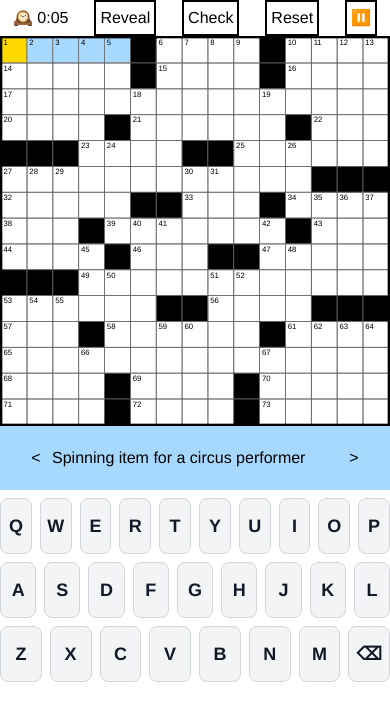
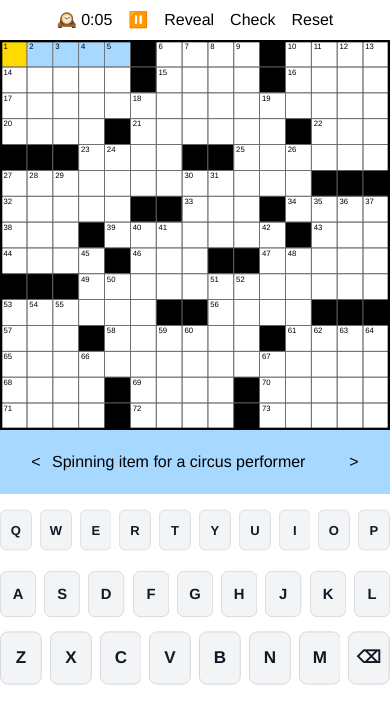
Before and after one commit to gabspeck/crossword-app, a SvelteKit app: page / in a window 390 px wide. Shown: the top 724 px of the page. Built offline with nearby package versions, Linux system fonts and the light colour scheme.

Commit message:
on-screen keyboard and better top bar button layout

```diff
--- a/src/components/OnScreenKeyboard.svelte
+++ b/src/components/OnScreenKeyboard.svelte
@@ -20,9 +20,12 @@
 	{#each rows as row}
 		<div class="flex justify-center gap-2">
 			{#each row.split('') as key}
-				<button
-					class="w-11 h-14 rounded-lg border border-gray-300 bg-gray-100 text-gray-900 font-semibold text-lg leading-tight cursor-pointer transition-all duration-150 ease-in-out hover:bg-gray-200 active:translate-y-px focus:outline focus:outline-2 focus:outline-indigo-600 focus:outline-offset-2"
-					type="button"
+				<svg
+					class="w-11 h-14 cursor-pointer focus:outline focus:outline-2 focus:outline-indigo-600 focus:outline-offset-2"
+					viewBox="0 0 44 56"
+					role="button"
+					tabindex="0"
+					aria-label={keyName(key)}
 					on:pointerdown={() => handlePress(keyName(key))}
 					on:keydown={(e) => {
 						if ((e.key === 'Enter' || e.key === ' ') && !e.repeat) {
@@ -30,10 +33,26 @@
 							handlePress(keyName(key));
 						}
 					}}
-					aria-label={key}
 				>
-					{key}
-				</button>
+					<rect
+						x="0.5"
+						y="0.5"
+						width="43"
+						height="55"
+						rx="8"
+						class="fill-gray-100 stroke-gray-300 hover:fill-gray-200"
+						stroke-width="1"
+					/>
+					<text
+						x="50%"
+						y="50%"
+						text-anchor="middle"
+						dominant-baseline="central"
+						class="font-semibold text-lg fill-gray-900"
+					>
+						{key}
+					</text>
+				</svg>
 			{/each}
 		</div>
 	{/each}
--- a/src/components/PopupMenu.svelte
+++ b/src/components/PopupMenu.svelte
@@ -1,16 +1,15 @@
 <script lang="ts">
-
 	import { onDestroy, onMount } from 'svelte';
 	import { browser } from '$app/environment';
 
 	type MenuItem = {
-		label: string
-		callback: () => void
-	}
+		label: string;
+		callback: () => void;
+	};
 	type MenuProps = {
-		label: string
-		items: MenuItem[]
-	}
+		label: string;
+		items: MenuItem[];
+	};
 
 	let isOpen = $state(false);
 	let menuRef: HTMLElement;
@@ -35,14 +34,15 @@
 			document.removeEventListener('click', closeMenu);
 		}
 	});
-
 </script>
 
 <div class="relative inline-block">
-	<button class="border-2 border-black p-1" onclick={toggleOpen} bind:this={menuRef}>{label}</button>
+	<button onclick={toggleOpen} bind:this={menuRef}>{label}</button>
 	{#if isOpen}
-		<div tabindex="-1"
-				 class="absolute left-0 mt-2 w-48 bg-white shadow-lg rounded-md py-1 ring-1 ring-black ring-opacity-5 z-10">
+		<div
+			tabindex="-1"
+			class="absolute left-0 mt-2 w-48 bg-white shadow-lg rounded-md py-1 ring-1 ring-black ring-opacity-5 z-10"
+		>
 			{#each items as item}
 				<button class="block w-full text-left px-4 py-2 hover:bg-gray-100" onclick={item.callback}>
 					{item.label}
--- a/src/routes/+page.svelte
+++ b/src/routes/+page.svelte
@@ -40,7 +40,7 @@
 
 	const currentTile: NonBlankTile = $derived(tiles[currentTileIndex]) as NonBlankTile;
 	const currentClue: Clue = $derived(puzzle.clues[currentTile.clues[currentDirection]]);
-	const solved = $derived(!tiles.some(t => !t.isBlank && t.guess !== t.answer));
+	const solved = $derived(!tiles.some((t) => !t.isBlank && t.guess !== t.answer));
 	let assistanceUsed = $state(false);
 
 	const gridSideLength = 500;
@@ -48,7 +48,7 @@
 	const marginOffset = gridStrokeWidth / 2;
 	const cellSide = gridSideLength / puzzle.dimensions.cols;
 
-	const cellX = (idx: number) => ((idx % puzzle.dimensions.cols) * cellSide) + marginOffset;
+	const cellX = (idx: number) => (idx % puzzle.dimensions.cols) * cellSide + marginOffset;
 	const cellY = (idx: number) => Math.floor(idx / puzzle.dimensions.cols) * cellSide + marginOffset;
 
 	$effect(() => {
@@ -56,7 +56,7 @@
 	});
 
 	$effect(() => {
-		if (!assistanceUsed && currentTile.check || currentTile.revealed) {
+		if ((!assistanceUsed && currentTile.check) || currentTile.revealed) {
 			assistanceUsed = true;
 		}
 	});
@@ -76,7 +76,10 @@
 	});
 
 	const onTileKeyDown = (eventOrKey: KeyboardEvent | string, tile: NonBlankTile) => {
-		const [ev, key] = typeof eventOrKey === 'string' ? [null, eventOrKey.toUpperCase()] : [eventOrKey, eventOrKey.key.toUpperCase()];
+		const [ev, key] =
+			typeof eventOrKey === 'string'
+				? [null, eventOrKey.toUpperCase()]
+				: [eventOrKey, eventOrKey.key.toUpperCase()];
 		const uncheckedTile = tile.guess && tile.check !== 'correct';
 		switch (key) {
 			case 'TAB':
@@ -93,8 +96,13 @@
 				if (uncheckedTile) {
 					tile.check = null;
 					tile.guess = '';
-				} else if ((currentDirection === 'across' && currentColIndex > 0) || (currentRowIndex > 0)) {
-					const prevTileIndex = currentDirection === 'across' ? Math.max(currentTileIndex - 1, 0) : (currentTileIndex - puzzle.dimensions.rows < 0 ? currentTileIndex : currentTileIndex - puzzle.dimensions.rows);
+				} else if ((currentDirection === 'across' && currentColIndex > 0) || currentRowIndex > 0) {
+					const prevTileIndex =
+						currentDirection === 'across'
+							? Math.max(currentTileIndex - 1, 0)
+							: currentTileIndex - puzzle.dimensions.rows < 0
+								? currentTileIndex
+								: currentTileIndex - puzzle.dimensions.rows;
 					if (prevTileIndex !== currentTileIndex && !tiles[prevTileIndex].isBlank) {
 						if (tiles[prevTileIndex].check !== 'correct') {
 							tiles[prevTileIndex].check = null;
@@ -225,7 +233,7 @@
 		}
 	};
 	const revealClue = () => {
-		currentClue.tiles.forEach(tileNumber => {
+		currentClue.tiles.forEach((tileNumber) => {
 			revealTile(tiles[tileNumber]);
 		});
 	};
@@ -291,84 +299,114 @@
 	onMount(() => {
 		startTimer();
 	});
+</script>
 
-</script>
 <main class="flex justify-center fixed">
 	<div class="flex flex-col w-screen h-[100dvh] max-w-screen-2xl overflow-hidden">
-		<div class="flex flex-row items-center justify-around lg:justify-start">
+		<div class="flex flex-col overflow-hidden">
+			<div class="flex lg:flex-auto flex-col justify-center items-center">
+				<div class="flex flex-row items-center lg:justify-start py-2 gap-4 mx-auto">
 					<p>🕰️ {formatDuration(secondsSpent)}</p>
-			<PopupMenu label="Reveal" items={[
-					{label: 'Letter', callback: () => revealTile(currentTile)},
-					{label: 'Word', callback: () => revealClue()},
-					{label: 'Puzzle', callback: () => revealPuzzle()}
-					]} />
-			<PopupMenu label="Check" items={[
-				{label:"Letter", callback: () => checkTile(currentTile)},
-				{label:"Word", callback: () => checkClue(currentClue)},
-				{label:"Puzzle", callback: () => checkGrid()},
-			]} />
-			<button class="border-2 border-black p-1"
-							onclick={resetPuzzle}>Reset
+					<button class:invisible={solved} class="hover:bg-slate-300" onclick={toggleTimer}
+						>{paused ? '▶️' : '⏸️'}
 					</button>
-			<button class="border-2 border-black p-1"
-							class:invisible={solved}
-							onclick={toggleTimer}>{paused ? '▶️' : '⏸️'}
-			</button>
+					<PopupMenu
+						label="Reveal"
+						items={[
+							{ label: 'Letter', callback: () => revealTile(currentTile) },
+							{ label: 'Word', callback: () => revealClue() },
+							{ label: 'Puzzle', callback: () => revealPuzzle() }
+						]}
+					/>
+					<PopupMenu
+						label="Check"
+						items={[
+							{ label: 'Letter', callback: () => checkTile(currentTile) },
+							{ label: 'Word', callback: () => checkClue(currentClue) },
+							{ label: 'Puzzle', callback: () => checkGrid() }
+						]}
+					/>
+					<button onclick={resetPuzzle}>Reset</button>
 				</div>
-		<div class="flex flex-col overflow-hidden">
-			<div class="flex lg:flex-auto justify-center items-center">
 				<div class="w-full h-full max-w-2xl">
-					<svg class="select-none"
-							 viewBox="0 0 {gridSideLength + gridStrokeWidth} {gridSideLength + gridStrokeWidth}">
+					<svg
+						class="select-none"
+						viewBox="0 0 {gridSideLength + gridStrokeWidth} {gridSideLength + gridStrokeWidth}"
+					>
 						{#each tiles as cell, idx}
-							<g bind:this={cell.element} pointer-events="visible" class="focus:outline-none"
-								 tabindex={cell.isBlank ? null : 0} role="gridcell"
-								 onmousedown={cell.isBlank ? null : ev => ev.preventDefault()}
+							<g
+								bind:this={cell.element}
+								pointer-events="visible"
+								class="focus:outline-none"
+								tabindex={cell.isBlank ? null : 0}
+								role="gridcell"
+								onmousedown={cell.isBlank ? null : (ev) => ev.preventDefault()}
 								onkeydown={cell.isBlank ? null : (ev) => onTileKeyDown(ev, cell)}
 								onclick={cell.isBlank ? null : onTileClick}
-								 onfocus={cell.isBlank ? null : () => {if (idx !== currentTileIndex) currentTileIndex = idx}}>
-								<rect width="{cellSide}" height="{cellSide}"
+								onfocus={cell.isBlank
+									? null
+									: () => {
+											if (idx !== currentTileIndex) currentTileIndex = idx;
+										}}
+							>
+								<rect
+									width={cellSide}
+									height={cellSide}
 									class:fill-[#FFDA00]={!cell.isBlank && currentTileIndex === idx}
-											class:fill-[#A7D8FF]={!cell.isBlank && currentTile.clues[currentDirection] === cell.clues[currentDirection]}
+									class:fill-[#A7D8FF]={!cell.isBlank &&
+										currentTile.clues[currentDirection] === cell.clues[currentDirection]}
 									class:fill-black={cell.isBlank}
-											x="{cellX(idx)}"
-											y="{cellY(idx)}"
+									x={cellX(idx)}
+									y={cellY(idx)}
 									stroke="#696969"
-											stroke-width="1" fill="none">
+									stroke-width="1"
+									fill="none"
+								>
 								</rect>
 								{#if !cell.isBlank}
 									{#if cell.label}
-										<text
-											font-size="10"
-											x="{cellX(idx) + 3}"
-											y="{cellY(idx) + 10}">{cell.label}</text>
+										<text font-size="10" x={cellX(idx) + 3} y={cellY(idx) + 10}>{cell.label}</text>
 									{/if}
 									<text
 										font-size="24"
 										text-anchor="middle"
-										x="{cellX(idx) + cellSide / 2}"
+										x={cellX(idx) + cellSide / 2}
 										class:fill-[#2860d8]={cell.check === 'correct'}
-										y="{cellY(idx) + cellSide - 4}">{paused && !solved ? '' : cell.guess}</text>
+										y={cellY(idx) + cellSide - 4}>{paused && !solved ? '' : cell.guess}</text
+									>
 									{#if cell.check === 'incorrect'}
 										<line
 											transform="translate({cellX(idx)},{cellY(idx)})"
-											x1={cellSide} y1="0" x2="0" y2={cellSide} stroke="red"
-											stroke-width="1" />
+											x1={cellSide}
+											y1="0"
+											x2="0"
+											y2={cellSide}
+											stroke="red"
+											stroke-width="1"
+										/>
 									{/if}
 									{#if cell.revealed}
 										<g transform="translate({cellX(idx)}, {cellY(idx)})">
-											<polygon fill="#e63333" points="{cellSide},0.00 {cellSide / 2},0.00 {cellSide},{cellSide / 2}" />
-											<circle fill="white" cx="{0.85 * cellSide}" cy="{cellSide / 8}" r="2.44" />
+											<polygon
+												fill="#e63333"
+												points="{cellSide},0.00 {cellSide / 2},0.00 {cellSide},{cellSide / 2}"
+											/>
+											<circle fill="white" cx={0.85 * cellSide} cy={cellSide / 8} r="2.44" />
 										</g>
 									{/if}
 								{/if}
 							</g>
 						{/each}
-						<rect class="fill-none stroke-black" role="grid" x="{marginOffset}" y="{marginOffset}"
+						<rect
+							class="fill-none stroke-black"
+							role="grid"
+							x={marginOffset}
+							y={marginOffset}
 							tabindex="-1"
-									width="{gridSideLength}"
-									height="{gridSideLength}"
-									stroke-width="{gridStrokeWidth}" />
+							width={gridSideLength}
+							height={gridSideLength}
+							stroke-width={gridStrokeWidth}
+						/>
 					</svg>
 					<div class="h-16 px-5 flex bg-[#a7d8ff]">
 						<button class="shrink-0 w-8" onclick={() => advanceClue(-1)}>&lt;</button>
@@ -389,17 +427,25 @@
 					<div class="flex-1 flex flex-col min-h-0">
 						<h3 class="border-b-2 text-left uppercase font-bold">{direction}</h3>
 						<ul class="flex-1 overflow-y-auto">
-							{#each puzzle.clues.filter(c => c.direction === direction) as clue}
-								<li onkeydown={() => {}} role="menuitem" onclick={() => goToClue(clue)}
+							{#each puzzle.clues.filter((c) => c.direction === direction) as clue}
+								<li
+									onkeydown={() => {}}
+									role="menuitem"
+									onclick={() => goToClue(clue)}
 									class="py-1 flex items-center border-l-8 cursor-pointer border-transparent pl-1"
 									class:focused-clue={currentClue === clue || clue.tiles.includes(currentTileIndex)}
 									class:bg-[#a7d8ff]={currentClue === clue}
 									class:border-l-[#a7d8ff]={clue.tiles.includes(currentTileIndex)}
-										class:text-[#98a2a9]={clue.tiles.every(t => !tiles[t].isBlank && !!tiles[t].guess)}
+									class:text-[#98a2a9]={clue.tiles.every(
+										(t) => !tiles[t].isBlank && !!tiles[t].guess
+									)}
 								>
 									<span class="min-w-6 text-right font-bold mr-2">{clue.number}</span>
-									<span class:bg-[#98a2a9]={!solved && paused} class:text-[#98a2a9]={!solved && paused}
-												class:select-none={paused}>{clue.prompt}</span>
+									<span
+										class:bg-[#98a2a9]={!solved && paused}
+										class:text-[#98a2a9]={!solved && paused}
+										class:select-none={paused}>{clue.prompt}</span
+									>
 								</li>
 							{/each}
 						</ul>
```
Also changed, not shown: static/manifest.webmanifest (added). Lines whose indentation alone changed are shown as unchanged.
